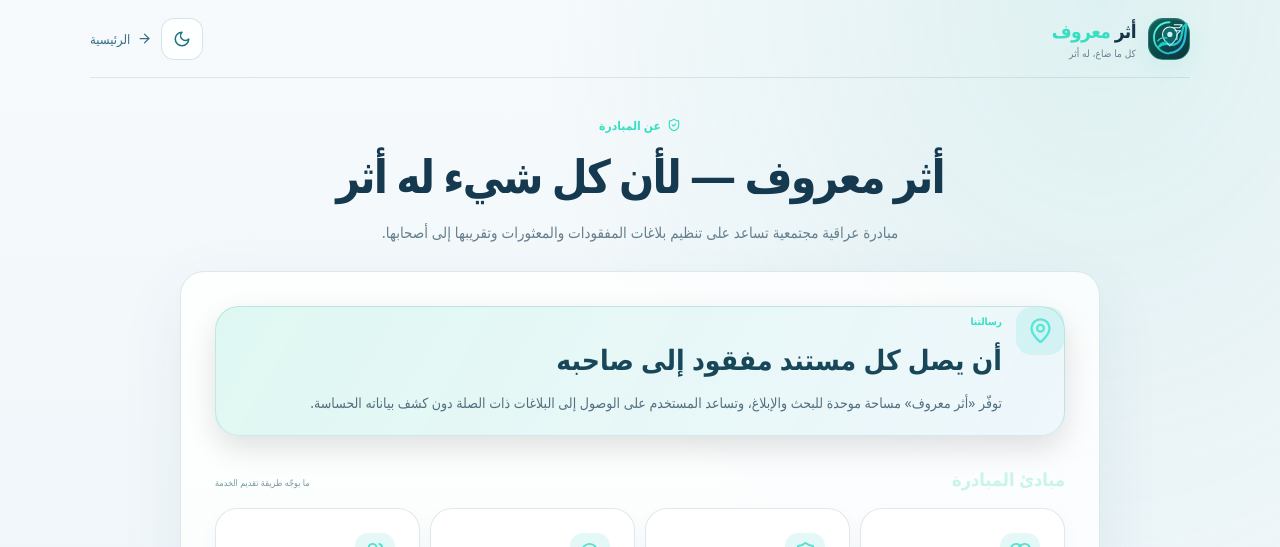
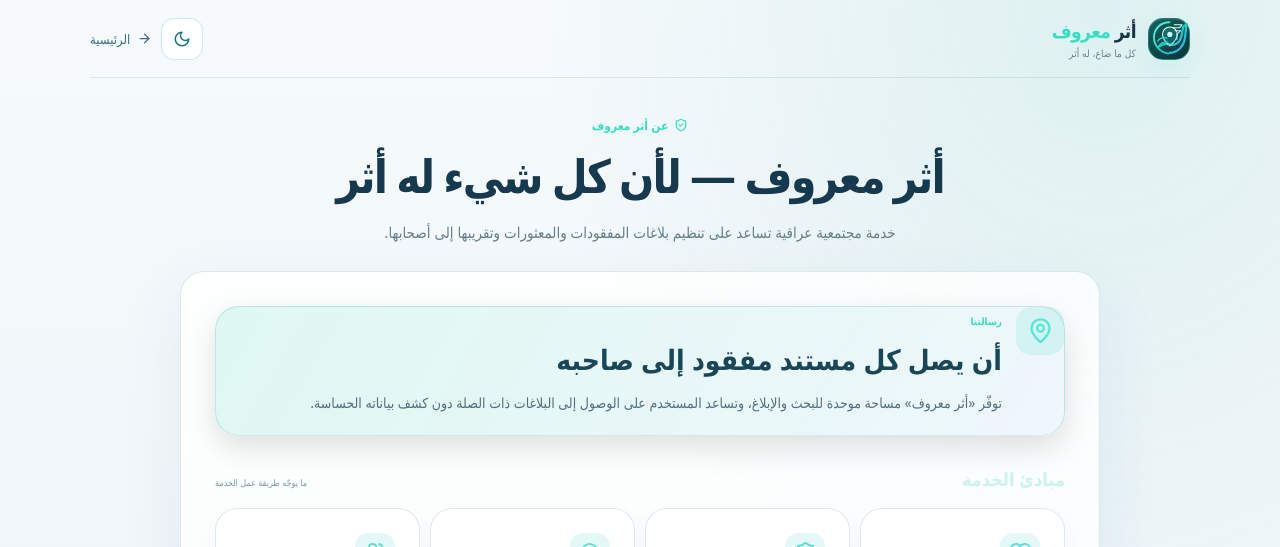
Before and after one commit to ahmedfouaadqi-glitch/atharmaaroof, a Next.js app: page /about in a window 1280 px wide. Shown: the top 547 px of the page. Built offline with nearby package versions, Linux system fonts and the light colour scheme.

Commit message:
Rewrite About page without initiative terminology

```diff
--- a/app/about/page.tsx
+++ b/app/about/page.tsx
@@ -6,8 +6,8 @@ import {
 import InfoPageShell from "@/components/InfoPageShell";
 
 export const metadata: Metadata = {
-  title: "عن أثر معروف | المبادرة",
-  description: "تعرف على مبادرة أثر معروف للمفقودات والمعثورات في العراق."
+  title: "عن أثر معروف",
+  description: "تعرف على خدمة أثر معروف للبحث عن المفقودات والمعثورات في العراق."
 };
 
 const principles = [
@@ -42,9 +42,9 @@ const steps = [
 export default function AboutPage() {
   return (
     <InfoPageShell
-      kicker="عن المبادرة"
+      kicker="عن أثر معروف"
       title="أثر معروف — لأن كل شيء له أثر"
-      description="مبادرة عراقية مجتمعية تساعد على تنظيم بلاغات المفقودات والمعثورات وتقريبها إلى أصحابها."
+      description="خدمة مجتمعية عراقية تساعد على تنظيم بلاغات المفقودات والمعثورات وتقريبها إلى أصحابها."
     >
       <section className="about-intro-card">
         <span className="about-intro-icon"><MapPin size={27} /></span>
@@ -57,8 +57,8 @@ export default function AboutPage() {
 
       <section className="info-section-block">
         <div className="info-section-title">
-          <span>مبادئ المبادرة</span>
-          <small>ما يوجّه طريقة تقديم الخدمة</small>
+          <span>مبادئ الخدمة</span>
+          <small>ما يوجّه طريقة عمل الخدمة</small>
         </div>
         <div className="info-card-grid">
           {principles.map(({ Icon, title, text }) => (
```
